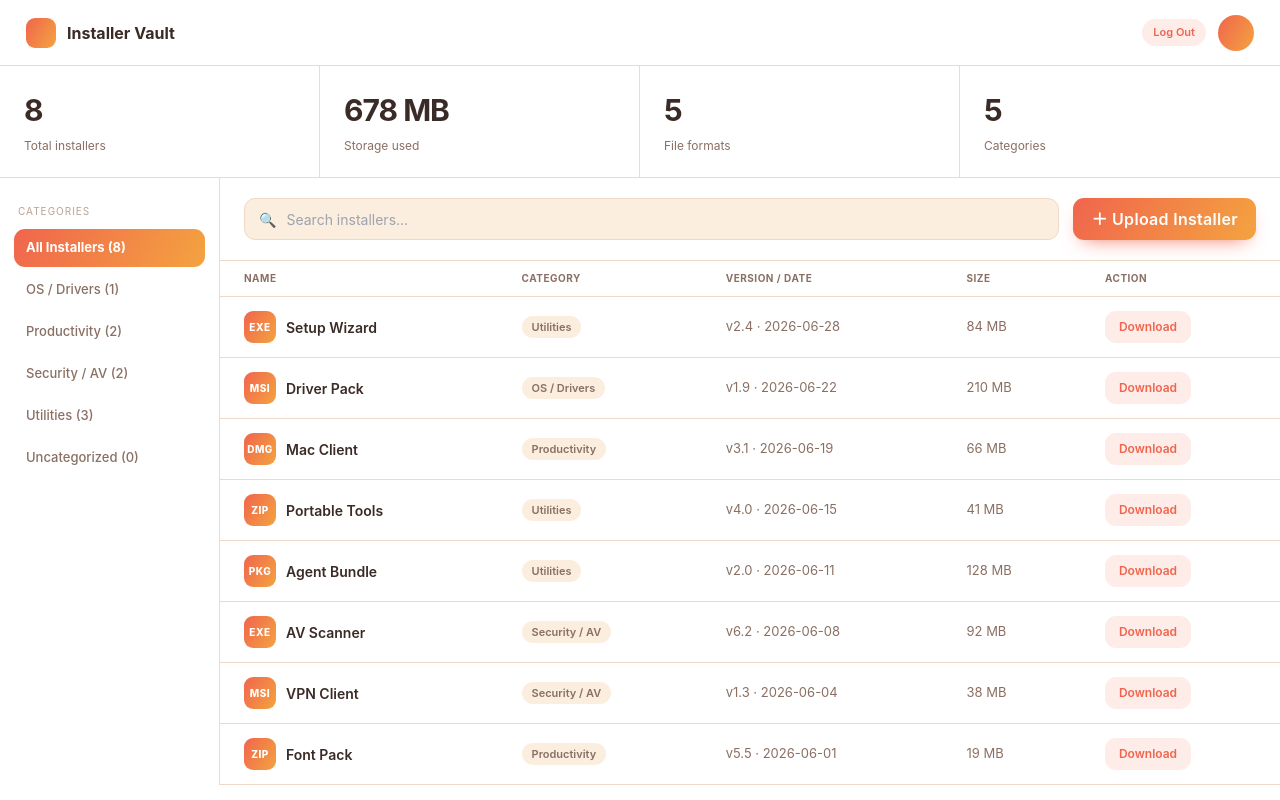
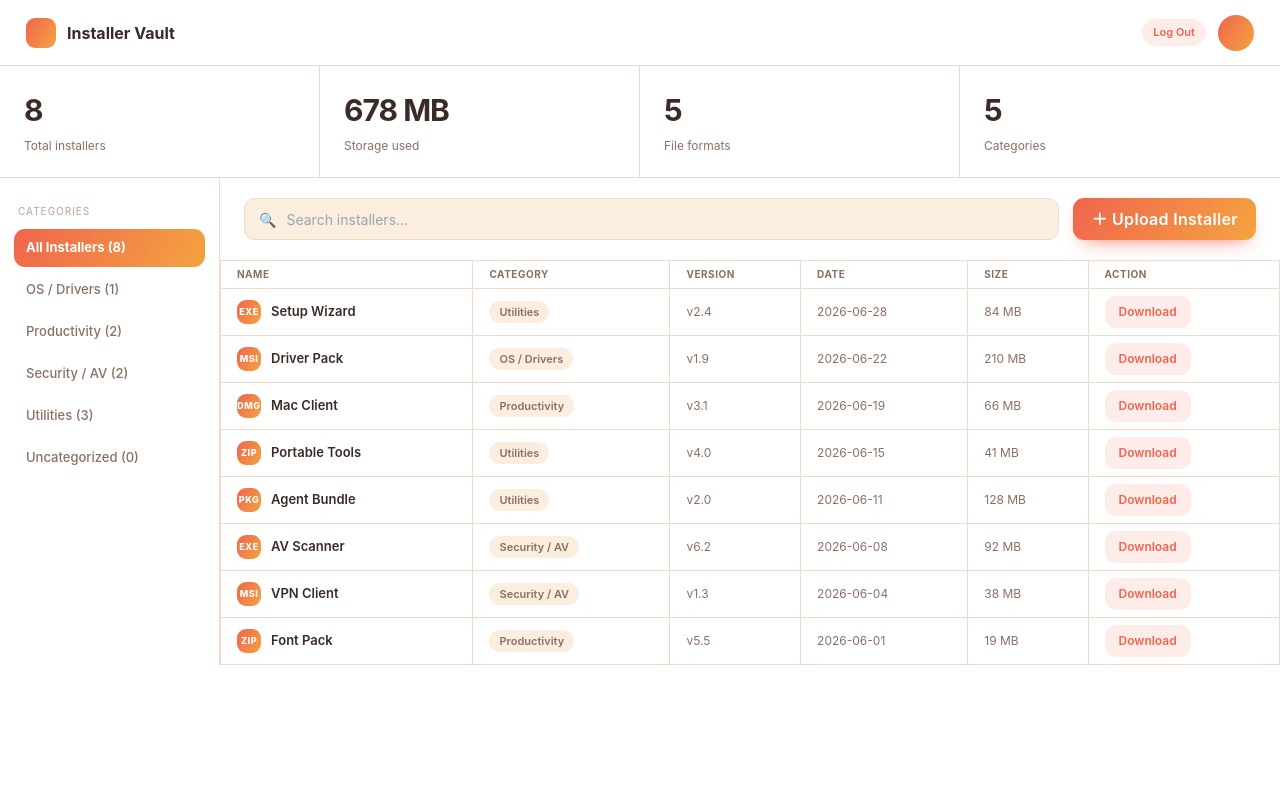
Before and after one commit to yfyjupiter-my/web-file, a Next.js app: page /dashboard in a window 1280 px wide. Built offline with nearby package versions, Linux system fonts and the light colour scheme; no server answers.

Commit message:
adjust table layout and style

```diff
--- a/app/globals.css
+++ b/app/globals.css
@@ -542,6 +542,40 @@ body::before {
     color: var(--text-faint);
   }
 
+  /* Density modifier — tighter row height for scanning long lists */
+  .file-table--compact thead th {
+    padding: 6px 16px;
+  }
+  .file-table--compact tbody td {
+    padding: 7px 16px;
+    font-size: 12px;
+  }
+  .file-table--compact .file-type-icon {
+    width: 24px;
+    height: 24px;
+    font-size: 9px;
+  }
+  .file-table--compact .file-name {
+    font-size: 13px;
+  }
+
+  /* Style modifier — full cell borders instead of row-only dividers */
+  .file-table--bordered {
+    border: 1px solid var(--border);
+  }
+  .file-table--bordered thead th,
+  .file-table--bordered tbody td {
+    border: 1px solid var(--border);
+  }
+  .file-table--bordered thead th:first-child,
+  .file-table--bordered tbody td:first-child {
+    border-left: none;
+  }
+  .file-table--bordered thead th:last-child,
+  .file-table--bordered tbody td:last-child {
+    border-right: none;
+  }
+
   .mini-list {
     padding: 20px 24px;
   }
--- a/components/FileTable.tsx
+++ b/components/FileTable.tsx
@@ -6,12 +6,13 @@ interface Props {
 
 export function FileTable({ files }: Props) {
   return (
-    <table className="file-table">
+    <table className="file-table file-table--compact file-table--bordered">
       <thead>
         <tr>
           <th>Name</th>
           <th>Category</th>
-          <th>Version / Date</th>
+          <th>Version</th>
+          <th>Date</th>
           <th>Size</th>
           <th>Action</th>
         </tr>
@@ -28,9 +29,8 @@ export function FileTable({ files }: Props) {
             <td>
               <span className="tag-pill">{file.category}</span>
             </td>
-            <td>
-              {file.version} · {file.uploadedAt}
-            </td>
+            <td>{file.version}</td>
+            <td>{file.uploadedAt}</td>
             <td>{file.sizeLabel}</td>
             <td>
               <a
@@ -45,7 +45,7 @@ export function FileTable({ files }: Props) {
         ))}
         {files.length === 0 && (
           <tr>
-            <td colSpan={5} className="file-table-empty">
+            <td colSpan={6} className="file-table-empty">
               No installers match this filter.
             </td>
           </tr>
```
